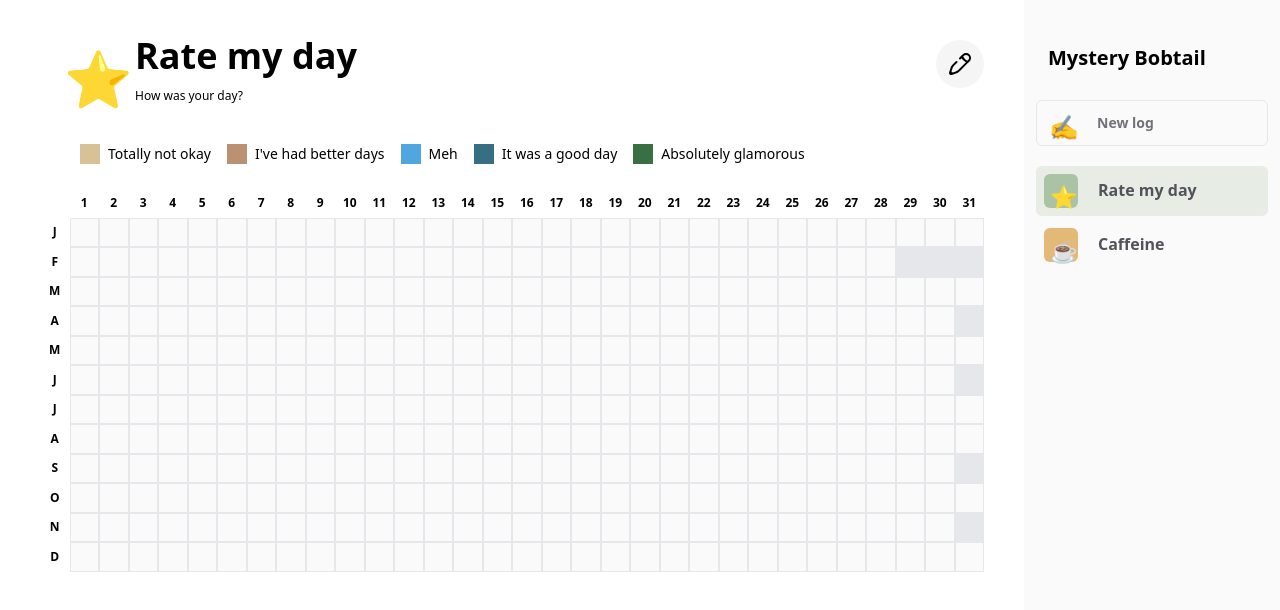
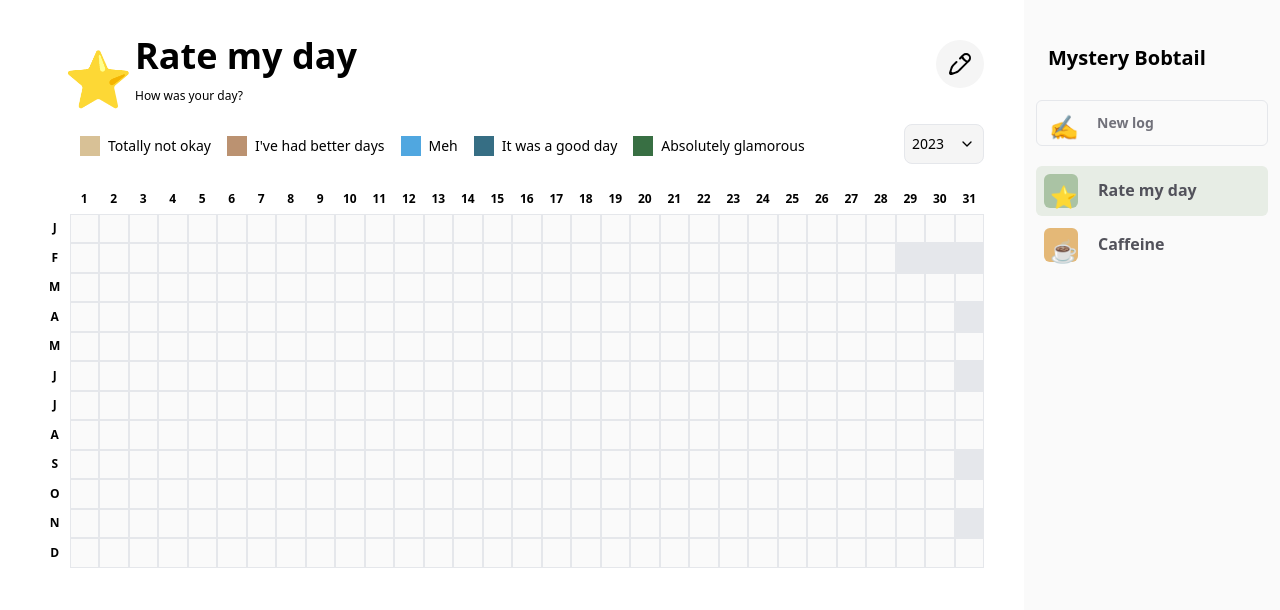
Before and after one commit to btthao/bullet-journal, a React (Vite) app: page / in a window 1280 px wide. Shown: the top 610 px of the page. Built offline with nearby package versions, Linux system fonts and the light colour scheme.

Commit message:
select year

```diff
--- a/src/components/Icon.tsx
+++ b/src/components/Icon.tsx
@@ -18,6 +18,10 @@ const Icon: React.FC<IconProps> = ({ type }) => {
 
     case 'color-picker':
       Svg = ColorPicker;
+      break;
+
+    case 'chevron-down':
+      Svg = ChevronDown;
       break;
 
     default:
@@ -66,3 +70,13 @@ const ColorPicker = () => (
     </g>
   </svg>
 );
+
+const ChevronDown = () => (
+  <svg viewBox='0 0 24 24' fill='none' xmlns='http://www.w3.org/2000/svg'>
+    <g id='SVGRepo_bgCarrier' strokeWidth='0'></g>
+    <g id='SVGRepo_tracerCarrier' strokeLinecap='round' strokeLinejoin='round'></g>
+    <g id='SVGRepo_iconCarrier'>
+      <path d='M6 9L12 15L18 9' stroke='currentColor' strokeWidth='2' strokeLinecap='round' strokeLinejoin='round'></path>
+    </g>
+  </svg>
+);
--- a/src/components/Legends.tsx
+++ b/src/components/Legends.tsx
@@ -7,7 +7,7 @@ interface LegendsProps {
 
 const Legends: React.FC<LegendsProps> = ({ legends }) => {
   return (
-    <div className='w-full mt-10 mb-6 pl-10'>
+    <div className='w-full mt-3 pl-10'>
       <div className='flex flex-wrap gap-4'>
         {legends.map((key, idx) => (
           <div key={idx} className='flex min-w-fit items-center text-sm leading-4'>
--- a/src/components/Main.tsx
+++ b/src/components/Main.tsx
@@ -10,6 +10,7 @@ import Label from './Label';
 import { produce } from 'immer';
 import { set } from 'lodash';
 import { HexColorPicker } from 'react-colorful';
+import Select from './Select';
 
 interface MainSectionProps {
   data: LogData;
@@ -39,7 +40,16 @@ function Main(props: MainSectionProps) {
             <Icon type='edit' />
           </button>
         </div>
-        <Legends legends={data.keys} />
+        <div className='flex items-start gap-6 my-5'>
+          <Legends legends={data.keys} />
+          <Select
+            options={Object.keys(data.data).sort((a, b) => parseInt(b) - parseInt(a))}
+            value={year}
+            onChange={(e) => {
+              setYear(parseInt(e.currentTarget.value));
+            }}
+          />
+        </div>
         <div>
           {months.map((_, month) => (
             <div key={month} className='flex'>
@@ -112,7 +122,7 @@ const EditForm = ({ data, editLog, closeModal }: EditModalProps) => {
       produce(values, (draft) => {
         draft.keys.push({
           value: draft.keys[draft.keys.length - 1].value + 1,
-          label: '',
+          label: 'new key',
           color: getNewRandomColor(),
         });
       })
--- /dev/null
+++ b/src/components/Select.tsx
@@ -0,0 +1,27 @@
+import React from 'react';
+import Icon from './Icon';
+
+interface SelectProps extends React.DetailedHTMLProps<React.SelectHTMLAttributes<HTMLSelectElement>, HTMLSelectElement> {
+  options: (string | number)[];
+}
+
+const Select: React.FC<SelectProps> = ({ options, ...props }) => {
+  return (
+    <div className='relative'>
+      <select {...props} className='h-10 w-20 bg-transparent rounded-lg text-sm p-2'>
+        {options.map((option) => (
+          <option key={option} value={option}>
+            {option}
+          </option>
+        ))}
+      </select>
+      <div className='absolute left-0 top-0 w-full h-full border border-gray-200 bg-neutral-100 rounded-lg -z-10 flex items-center justify-end'>
+        <span className='w-4 h-4 mr-2'>
+          <Icon type='chevron-down' />
+        </span>
+      </div>
+    </div>
+  );
+};
+
+export default Select;
--- a/src/index.css
+++ b/src/index.css
@@ -23,3 +23,8 @@ body {
   padding: 2px;
   border-radius: 100%;
 }
+
+input,
+select {
+  appearance: none;
+}
```
